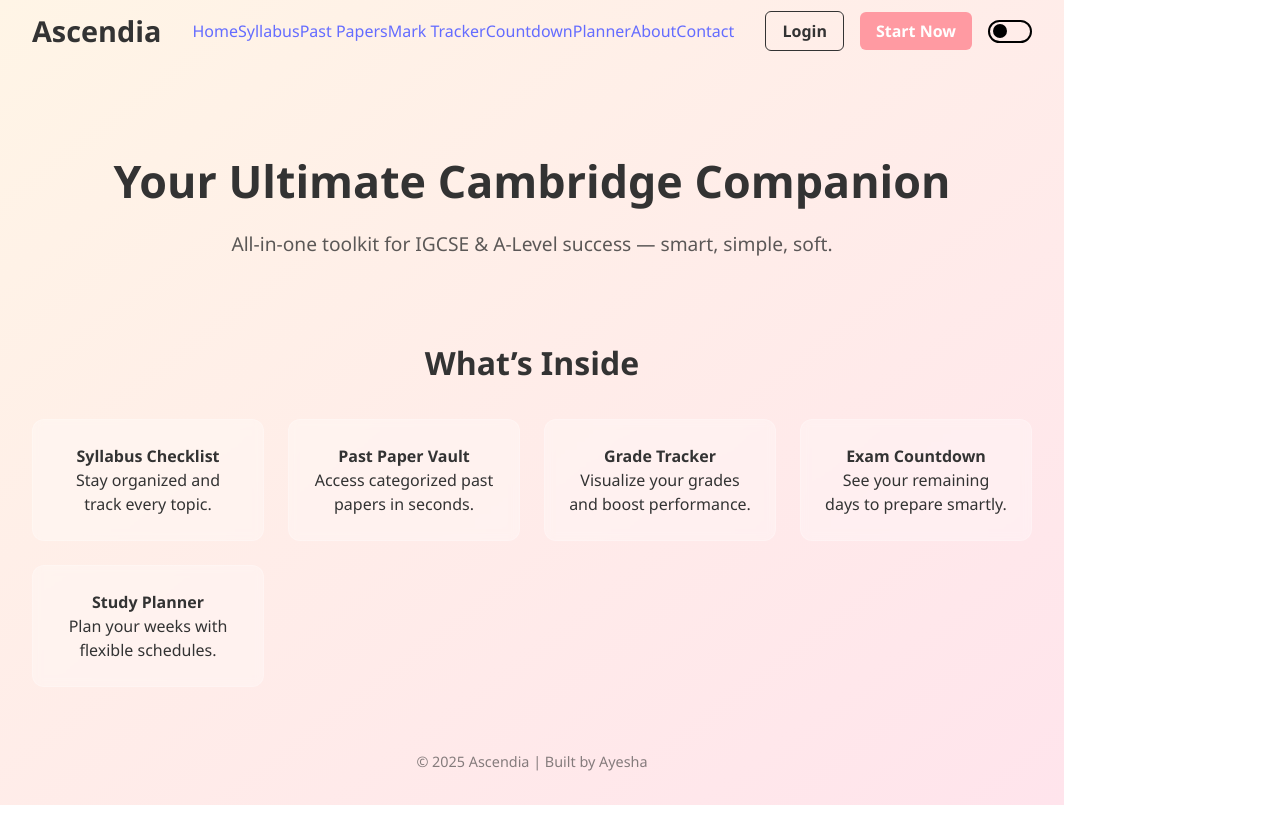
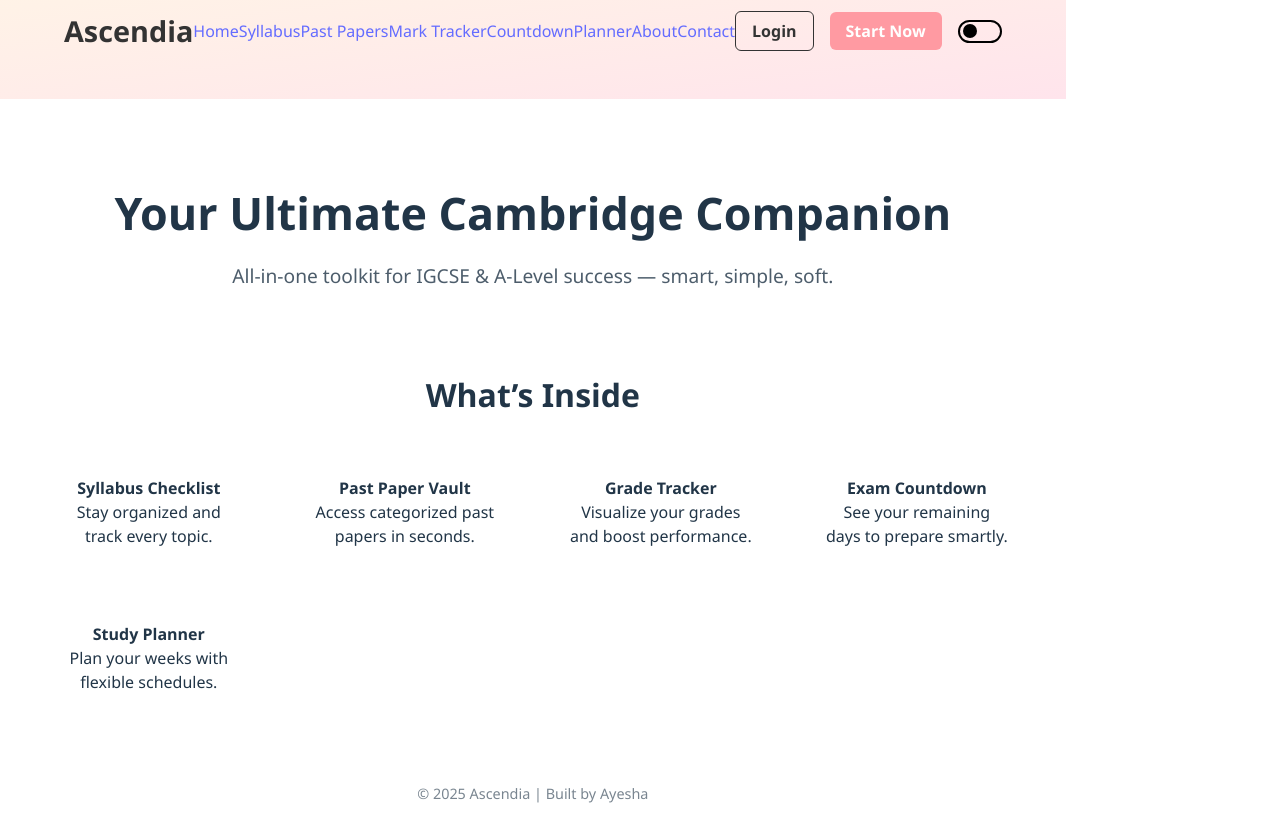
Before and after one commit to ascendia-app/ascendia, a React (Vite) app: page / in a window 1280 px wide. Before the commit the page ends 805 px from the top, so only its background shows below. Built offline with nearby package versions, Linux system fonts and the light colour scheme.

Commit message:
Update: homepage design with dark mode and routing

```diff
--- a/src/App.css
+++ b/src/App.css
@@ -5,10 +5,15 @@
   box-sizing: border-box;
 }
 html, body, .app {
+  margin: 0;
+  padding: 0;
   height: 100%;
+  width: 100%;
   font-family: 'Segoe UI', sans-serif;
   transition: background 0.3s, color 0.3s;
 }
+
+
 
 /* Themes */
 .app {
@@ -23,12 +28,17 @@ html, body, .app {
 
 /* Header */
 .header {
+  width: 100%;
   padding: 1rem 2rem;
   display: flex;
   align-items: center;
   justify-content: space-between;
+  position: sticky;
+  top: 0;
   background: transparent;
+  z-index: 10;
 }
+
 
 .logo {
   font-size: 1.8rem;
@@ -168,3 +178,9 @@ html, body, .app {
   opacity: 0.6;
   font-size: 0.9rem;
 }
+.main-content {
+  max-width: 1200px;
+  margin: 0 auto;
+  padding: 2rem;
+  box-sizing: border-box;
+}
--- a/src/App.jsx
+++ b/src/App.jsx
@@ -16,6 +16,7 @@ function App() {
   return (
     <Router>
       <div className={darkMode ? 'app dark' : 'app'}>
+  <div className="main-content">
     <header className="header">
       <h1 className="logo">Ascendia</h1>
 
@@ -42,6 +43,11 @@ function App() {
         </button>
       </div>
     </header>
+
+    {/* Other content like hero, features, footer goes here */}
+  </div>
+</div>
+
 
         <Routes>
           <Route path="/" element={
@@ -84,12 +90,15 @@ function App() {
           <Route path="/countdown" element={<Countdown />} />
           <Route path="/planner" element={<Planner />} />
         </Routes>
-
-        <footer className="footer" id="contact">
+<div> <footer className="footer" id="contact">
           <p>© 2025 Ascendia | Built by Ayesha</p>
         </footer>
+
+
          </div>
        </Router>
+
+
   );
 }
 
```
Lines whose indentation alone changed are shown as unchanged.
